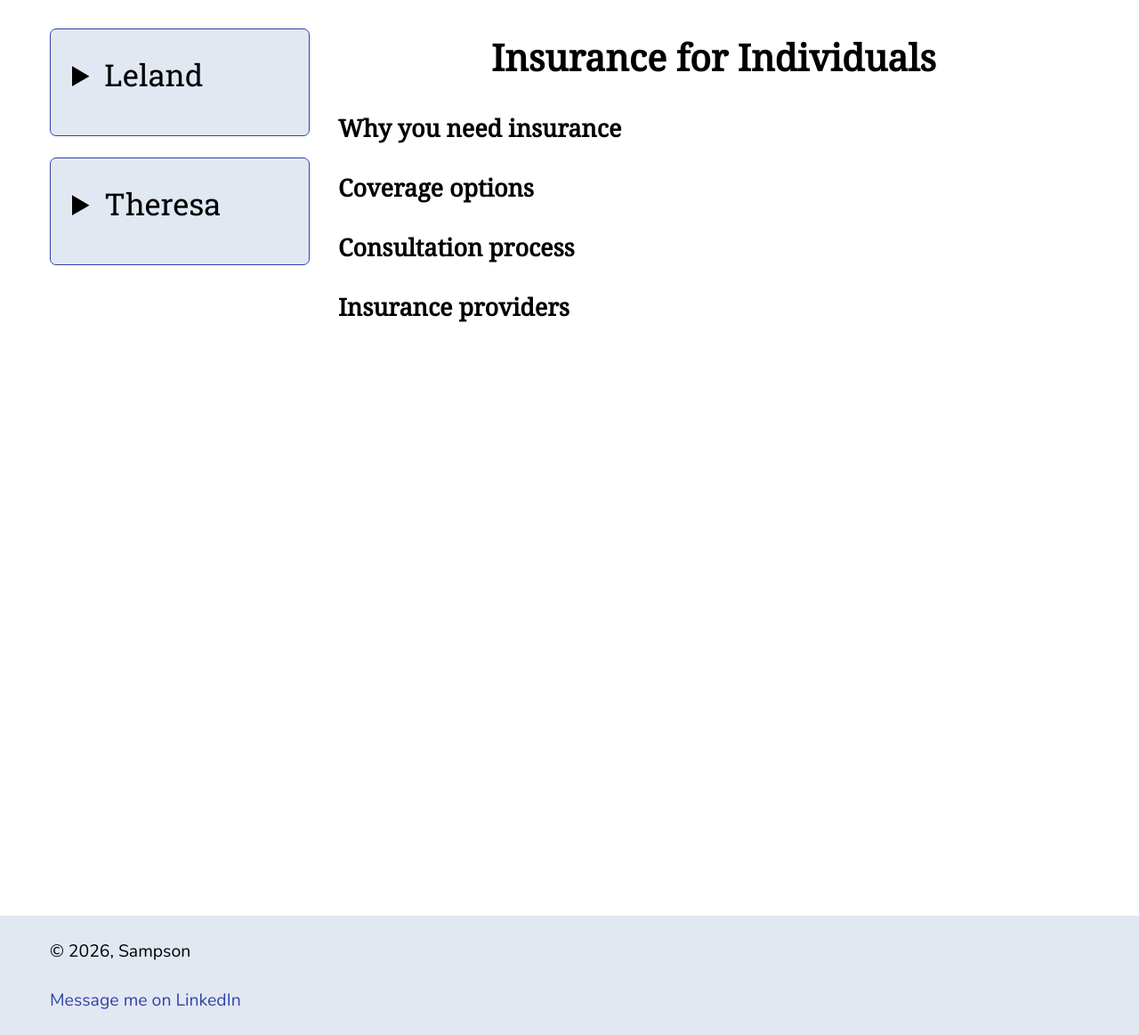
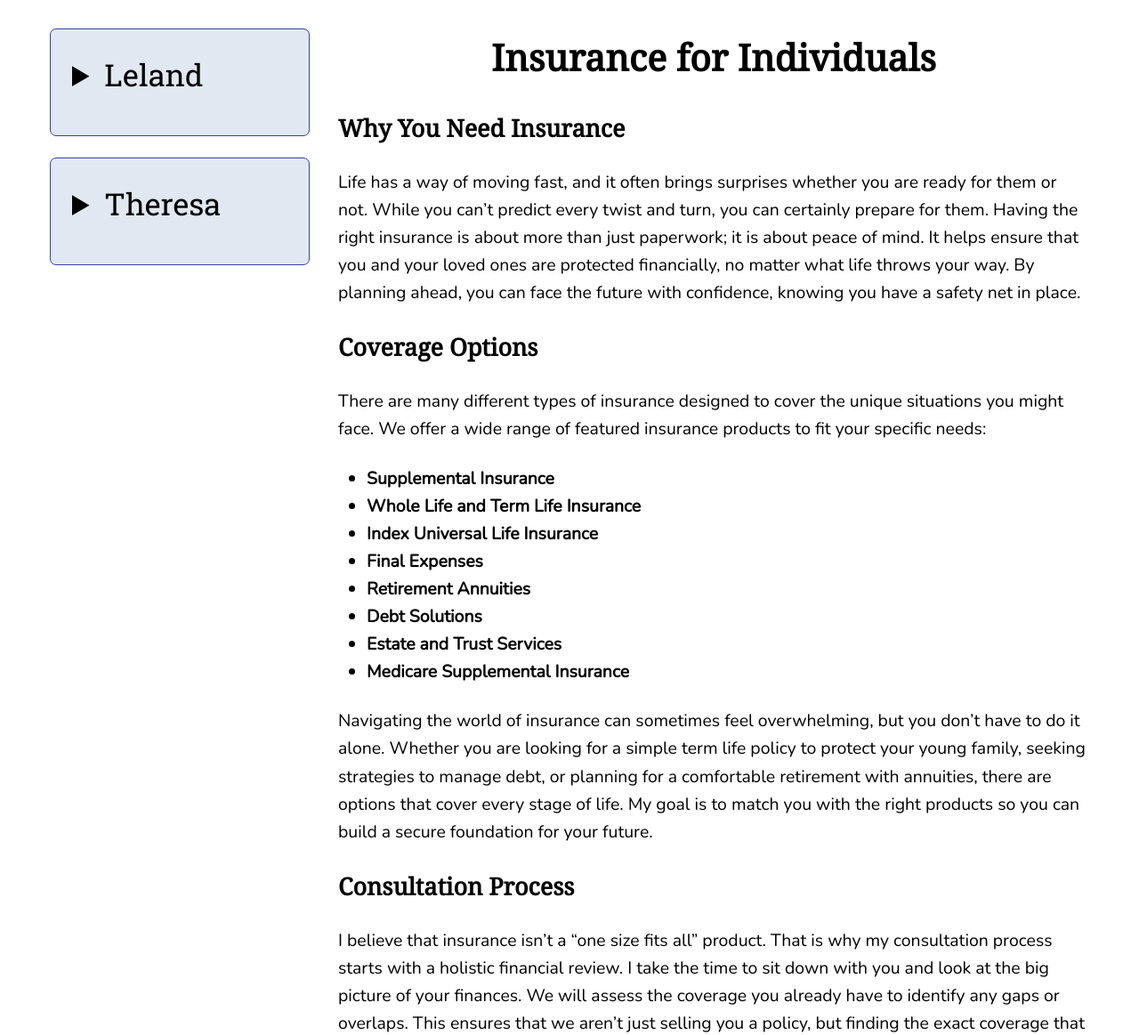
Before and after one commit to lelandsampson/Leland-Sampson-Website, a Jekyll site: the page built from for-individuals.md, in a window 1280 px wide and 1400 px high. Shown: the part 237-1400 px from the top of the window at 89% size. Built offline with Jekyll 4.4.1, drawn with Linux system fonts in a browser that asks for light colours; some of the changed text lies outside the part shown.

Commit message:
Update for-individuals.md

```diff
--- a/for-individuals.md
+++ b/for-individuals.md
@@ -5,10 +5,53 @@ title: Insurance for Individuals
 
 <h1 align="center">Insurance for Individuals</h1>
 
-## Why you need insurance
+## Why You Need Insurance
+Life has a way of moving fast, and it often brings surprises whether you are ready for them or not. While you can't predict every twist and turn, you can certainly prepare for them. Having the right insurance is about more than just paperwork; it is about peace of mind. It helps ensure that you and your loved ones are protected financially, no matter what life throws your way. By planning ahead, you can face the future with confidence, knowing you have a safety net in place.
 
-## Coverage options
+## Coverage Options
+There are many different types of insurance designed to cover the unique situations you might face. We offer a wide range of featured insurance products to fit your specific needs:
 
-## Consultation process
+* **Supplemental Insurance**
+* **Whole Life and Term Life Insurance**
+* **Index Universal Life Insurance**
+* **Final Expenses**
+* **Retirement Annuities**
+* **Debt Solutions**
+* **Estate and Trust Services**
+* **Medicare Supplemental Insurance**
 
-## Insurance providers
+Navigating the world of insurance can sometimes feel overwhelming, but you don't have to do it alone. Whether you are looking for a simple term life policy to protect your young family, seeking strategies to manage debt, or planning for a comfortable retirement with annuities, there are options that cover every stage of life. My goal is to match you with the right products so you can build a secure foundation for your future.
+
+## Consultation Process
+I believe that insurance isn't a "one size fits all" product. That is why my consultation process starts with a holistic financial review. I take the time to sit down with you and look at the big picture of your finances. We will assess the coverage you already have to identify any gaps or overlaps. This ensures that we aren't just selling you a policy, but finding the exact coverage that fits your family and your unique situation.
+
+I know your time is valuable, so I strive to make meeting with us as easy as possible. You can choose the setting that makes you most comfortable. I am available for consultations right at your kitchen table, over the phone, or via video conference. No matter how we meet, my focus remains the same: providing you with honest advice and personalized solutions.
+
+## Insurance Providers
+I work with many different top-rated insurance providers. This variety allows us to shop around on your behalf to make sure you find the right coverage for you at the right price.
+
+**General Providers:**
+* Aflac
+* Aetna
+* American Amicable
+* Americo
+* Corebridge Financial
+* F&G Annuities & Life
+* Foresters Financial
+* Medico
+* Mutual of Omaha
+* Transamerica
+* Royal Neighbors of America
+* Integrated Trust Systems
+* United American
+
+**Supplemental Medicare Providers:**
+* Devoted Health
+* Humana
+* Cigna / HealthSpring
+* UnitedHealthcare
+* Wellcare
+* Kaiser Permanente
+* CareFirst
+
+By partnering with this diverse group of carriers, we aren't tied to just one company's products. Instead, we can compare options from industry leaders like Mutual of Omaha, Transamerica, and Aflac to build a plan that works for your budget. Whether you need standard life insurance or specific Medicare supplemental coverage from providers like UnitedHealthcare or Kaiser Permanente, I have the connections to get you the best protection at the best price.
```
